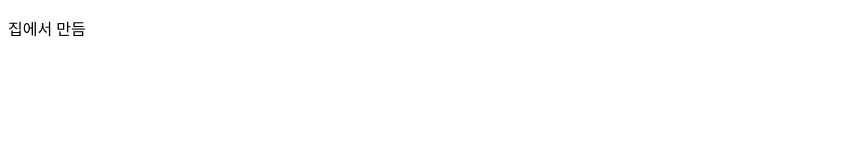
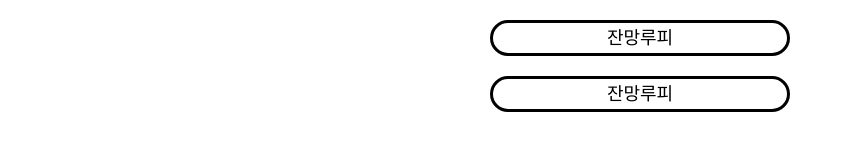
Before and after one commit to alstud79-a11y/mystudy, a plain HTML site: page index.html in a window 1280 px wide. Shown: the whole page, without its empty margins (0-843 px from the left). Drawn offline with Linux system fonts and the light colour scheme; a web font is replaced by a local one.

Commit message:
Update from B computer

```diff
--- /dev/null
+++ b/css/reset.css
@@ -0,0 +1,48 @@
+/* http://meyerweb.com/eric/tools/css/reset/
+   v2.0 | 20110126
+   License: none (public domain)
+*/
+
+html, body, div, span, applet, object, iframe,
+h1, h2, h3, h4, h5, h6, p, blockquote, pre,
+a, abbr, acronym, address, big, cite, code,
+del, dfn, em, img, ins, kbd, q, s, samp,
+small, strike, strong, sub, sup, tt, var,
+b, u, i, center,
+dl, dt, dd, ol, ul, li,
+fieldset, form, label, legend,
+table, caption, tbody, tfoot, thead, tr, th, td,
+article, aside, canvas, details, embed,
+figure, figcaption, footer, header, hgroup,
+menu, nav, output, ruby, section, summary,
+time, mark, audio, video {
+	margin: 0;
+	padding: 0;
+	border: 0;
+	font-size: 100%;
+	font: inherit;
+	vertical-align: baseline;
+}
+/* HTML5 display-role reset for older browsers */
+article, aside, details, figcaption, figure,
+footer, header, hgroup, menu, nav, section {
+	display: block;
+}
+body {
+	line-height: 1;
+}
+ol, ul {
+	list-style: none;
+}
+blockquote, q {
+	quotes: none;
+}
+blockquote:before, blockquote:after,
+q:before, q:after {
+	content: '';
+	content: none;
+}
+table {
+	border-collapse: collapse;
+	border-spacing: 0;
+}
--- /dev/null
+++ b/css/style.css
@@ -0,0 +1,19 @@
+*{
+  box-sizing: border-box;
+
+
+}
+
+body{
+  font-family: 'pretendard', sans-serif;
+}
+
+h1{
+  font-size: 18px;
+  border: 3px solid #000000;
+  border-radius: 20px;
+  padding: 6px 0;
+  margin: 20px auto;
+  width: 300px;
+  text-align: center;
+}
--- a/index.html
+++ b/index.html
@@ -1,11 +1,15 @@
 <!DOCTYPE html>
-<html lang="en">
+<html lang="ko">
 <head>
   <meta charset="UTF-8">
   <meta name="viewport" content="width=device-width, initial-scale=1.0">
+  <link rel="stylesheet" href="https://cdnjs.cloudflare.com/ajax/libs/pretendard/1.3.9/static/pretendard.css" integrity="sha512-NzqTHTrO48HsIamogmIaVhTXoSgRF24Cn+ynrNYrFuKrY0AdDbmcNieiOHsQARS/r0Gax9VwV3/rVMHs3ipUlg==" crossorigin="anonymous" referrerpolicy="no-referrer" />
+  <link rel="stylesheet" href="./css/reset.css">
+  <link rel="stylesheet" href="./css/style.css">
   <title>Document</title>
 </head>
 <body>
-  <p>집에서 만듬</p>
+   <h1>잔망루피</h1>
+   <h1>잔망루피</h1>
 </body>
 </html>
```
Also changed, not shown: assets/Penguins.jpg (added), assets/mukula-fashion-10203709_1920.jpg (added), assets/다운로드.jfif (added), 1 other file.
